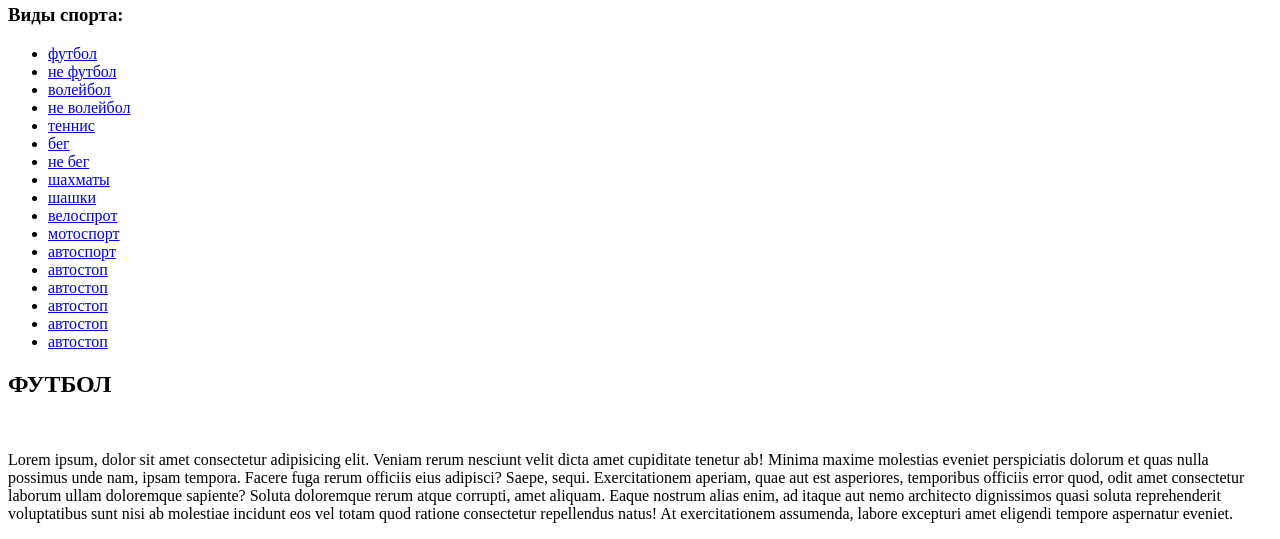
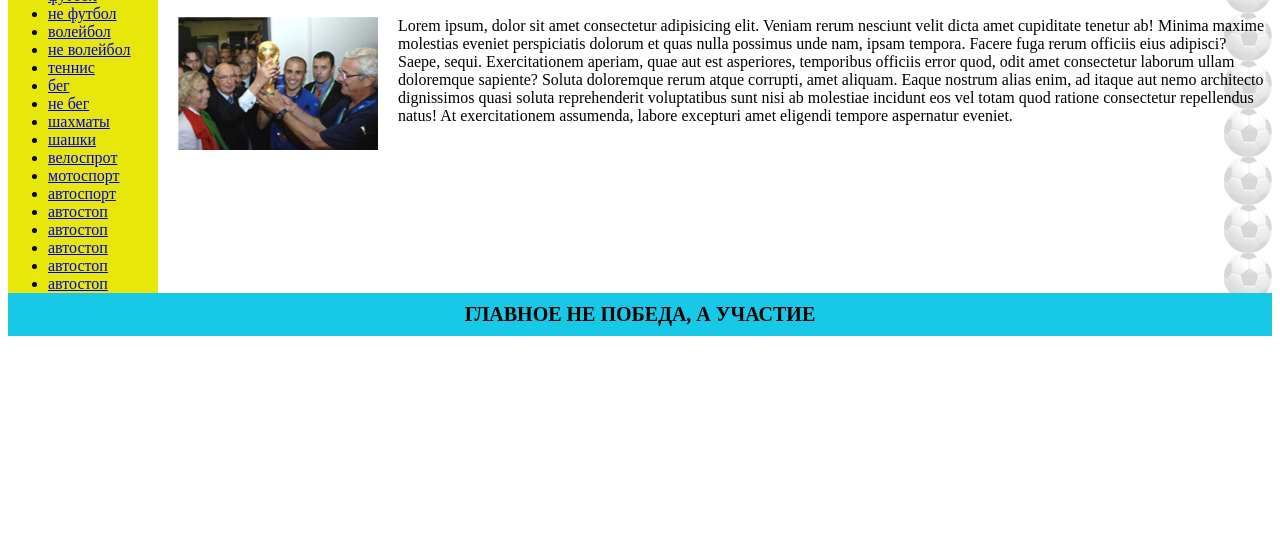
Before and after one commit to Artsiom-Huha/maket_div, a plain HTML site: page index.html in a window 1280 px wide. Shown: the part 76-615 px from the top of the page. Drawn offline with Linux system fonts and the light colour scheme; the site is published under a folder, as on GitHub Pages, so addresses that start at the root find nothing.

Commit message:
Update index.html

```diff
--- a/index.html
+++ b/index.html
@@ -3,7 +3,7 @@
 <head>
     <meta charset="UTF-8">
     <meta name="viewport" content="width=device-width, initial-scale=1.0">
-    <link rel="stylesheet" href="/div.css">
+    <link rel="stylesheet" href="div.css">
     <title>Document</title>
 </head>
 <body>
@@ -33,7 +33,7 @@
         </div>
         <div class="col-2">
             <h2>ФУТБОЛ</h2>
-            <img src="/football.png" alt="">
+            <img src="football.png" alt="">
             <p>Lorem ipsum, dolor sit amet consectetur adipisicing elit. Veniam rerum nesciunt velit dicta amet cupiditate tenetur ab! Minima maxime molestias eveniet perspiciatis dolorum et quas nulla possimus unde nam, ipsam tempora. Facere fuga rerum officiis eius adipisci? Saepe, sequi. Exercitationem aperiam, quae aut est asperiores, temporibus officiis error quod, odit amet consectetur laborum ullam doloremque sapiente? Soluta doloremque rerum atque corrupti, amet aliquam. Eaque nostrum alias enim, ad itaque aut nemo architecto dignissimos quasi soluta reprehenderit voluptatibus sunt nisi ab molestiae incidunt eos vel totam quod ratione consectetur repellendus natus! At exercitationem assumenda, labore excepturi amet eligendi tempore aspernatur eveniet.</p>
         </div>
         <div style='clear: both; margin: 0; padding: 0;'></div>
```
